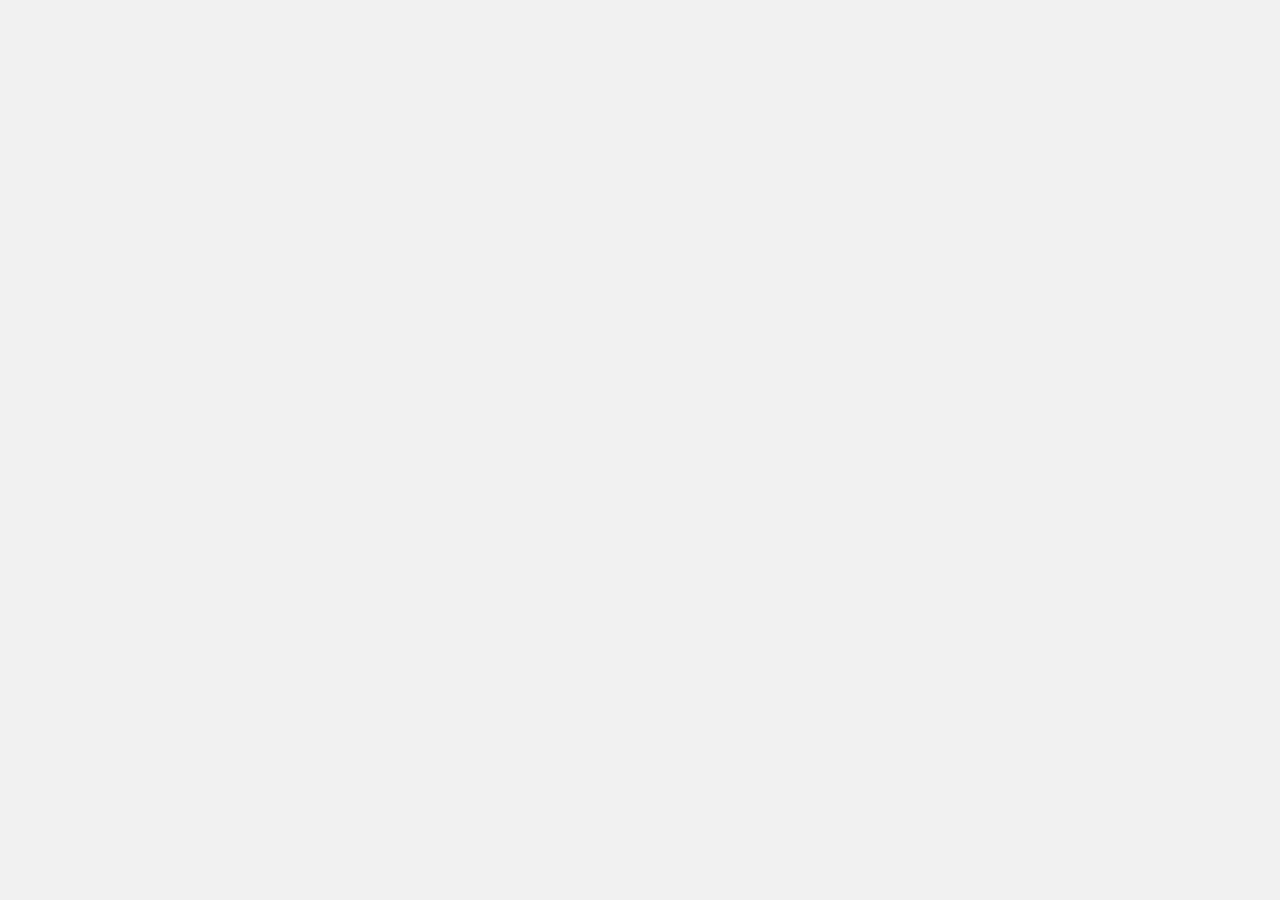
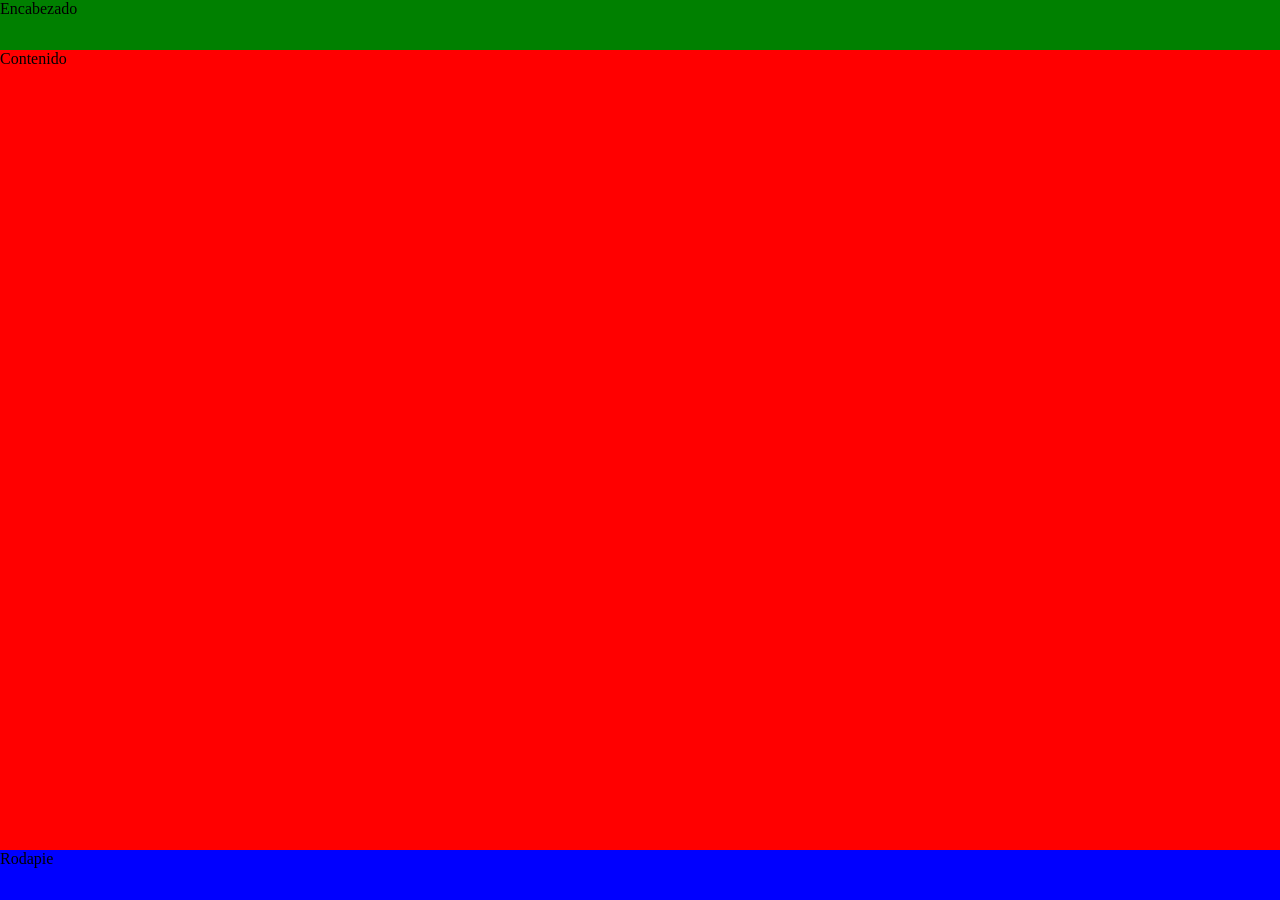
Before and after one commit to EdgarVRP/CursoAluraCSS-Grid, a plain HTML site: page index.html in a window 1280 px wide. Before the commit the page ends 800 px from the top, so only its background shows below. Drawn offline with nearby package versions, Linux system fonts and the light colour scheme.

Commit message:
Clase 1 terminada

```diff
--- a/assets/css/style.css
+++ b/assets/css/style.css
@@ -1,17 +1,24 @@
 .app {
     background: #f1f1f1;
-
+    display: grid;
+    grid-template-areas:
+    "encabezado"
+    "contenido"
+    "rodapie";
+    grid-template-columns: auto;
+    grid-template-rows: 50px 100vh 50px;
 }
 
 .encabezado {
-
-
+    background: green;
+    grid-area: encabezado;
 }
 .contenido {
-
+    background: red;
+    grid-area: contenido;
 }
 
 .rodapie {
-
-
+    background: blue;
+    grid-area: rodapie;
 }
--- a/index.html
+++ b/index.html
@@ -1,5 +1,6 @@
 <!DOCTYPE html>
 <html lang="en">
+
 <head>
     <meta charset="UTF-8">
     <meta name="viewport" content="width=device-width, initial-scale=1.0">
@@ -14,15 +15,17 @@
 
 
 </head>
+
 <body class="app">
-    <header class="encabezado">
+    <header class="encabezado">Encabezado
 
     </header>
-    <main class="contenido">
+    <main class="contenido">Contenido
 
     </main>
-    <footer class="rodapie">
+    <footer class="rodapie">Rodapie
     </footer>
     <script src="./assets/js/fontawesome.all.min.js"></script>
 </body>
+
 </html>
```
